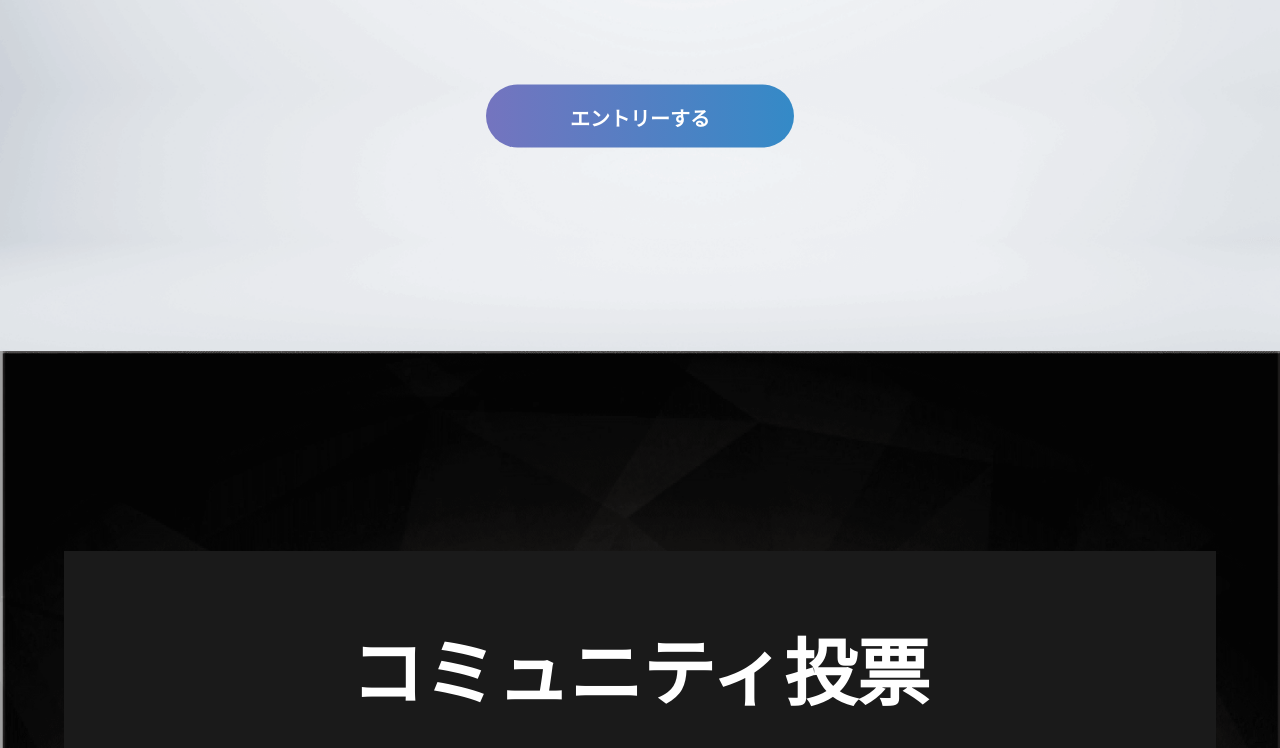
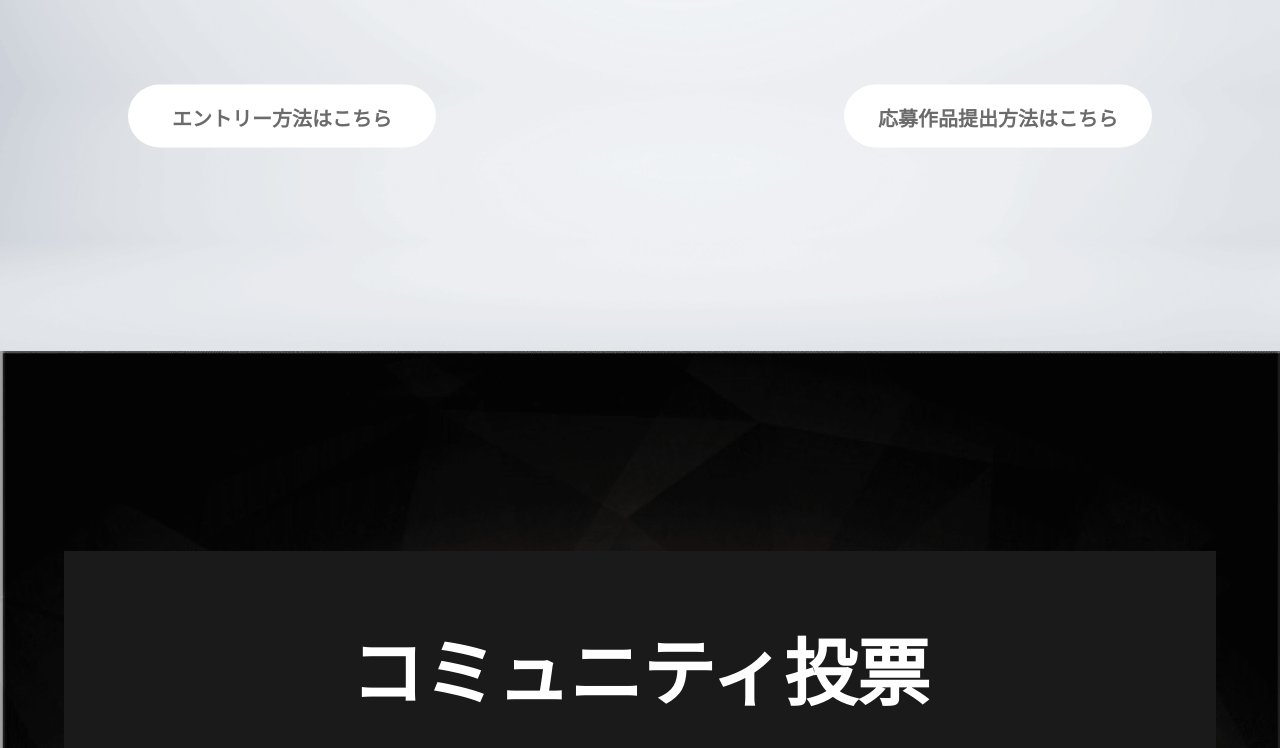
Before and after one commit to nemtus/hackathon-lp-2024, a website: page public/index.html in a window 1280 px wide. Shown: the part 3895-4643 px from the top of the page. Drawn offline with nearby package versions, Linux system fonts and the light colour scheme.

Commit message:
fix: entry

```diff
--- a/public/index.html
+++ b/public/index.html
@@ -245,7 +245,10 @@
 						その後、募集締め切りまでに応募作品を完成させ、所定の方法で提出することで応募完了となります。<br>
 						詳しくは、募集要項及びエントリー方法をご確認ください。
 					</p><br>
-					<a href="/" class="button button-blue">エントリーする</a>
+					<div class="welcome-buttons">
+						<div class="button button-white show_pop-1">エントリー方法はこちら</div><br class="only-950">
+						<div class="button button-white show_pop-2">応募作品提出方法はこちら</div><br class="only-950">
+					</div>
 				</div>
 			</div>
 		</section>
@@ -332,8 +335,6 @@
 						日本においてNEM/Symbol技術の普及や発展を促進する<br>
 						NPO法人です。
 					</p>
-
-					<a href="/" class="button button-white">エントリーする</a>
 				</div>
 			</div>
 		</section>
```
